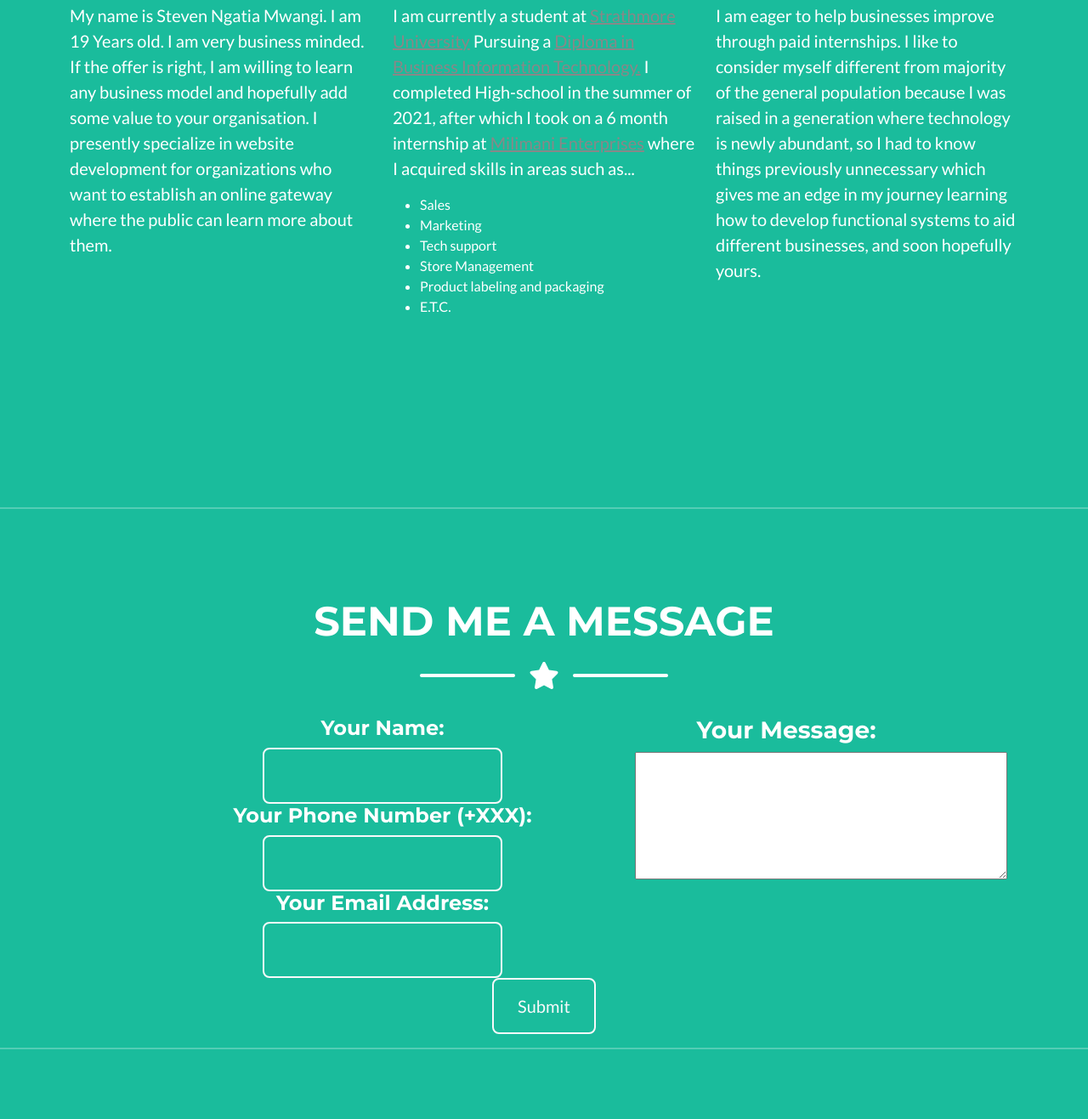
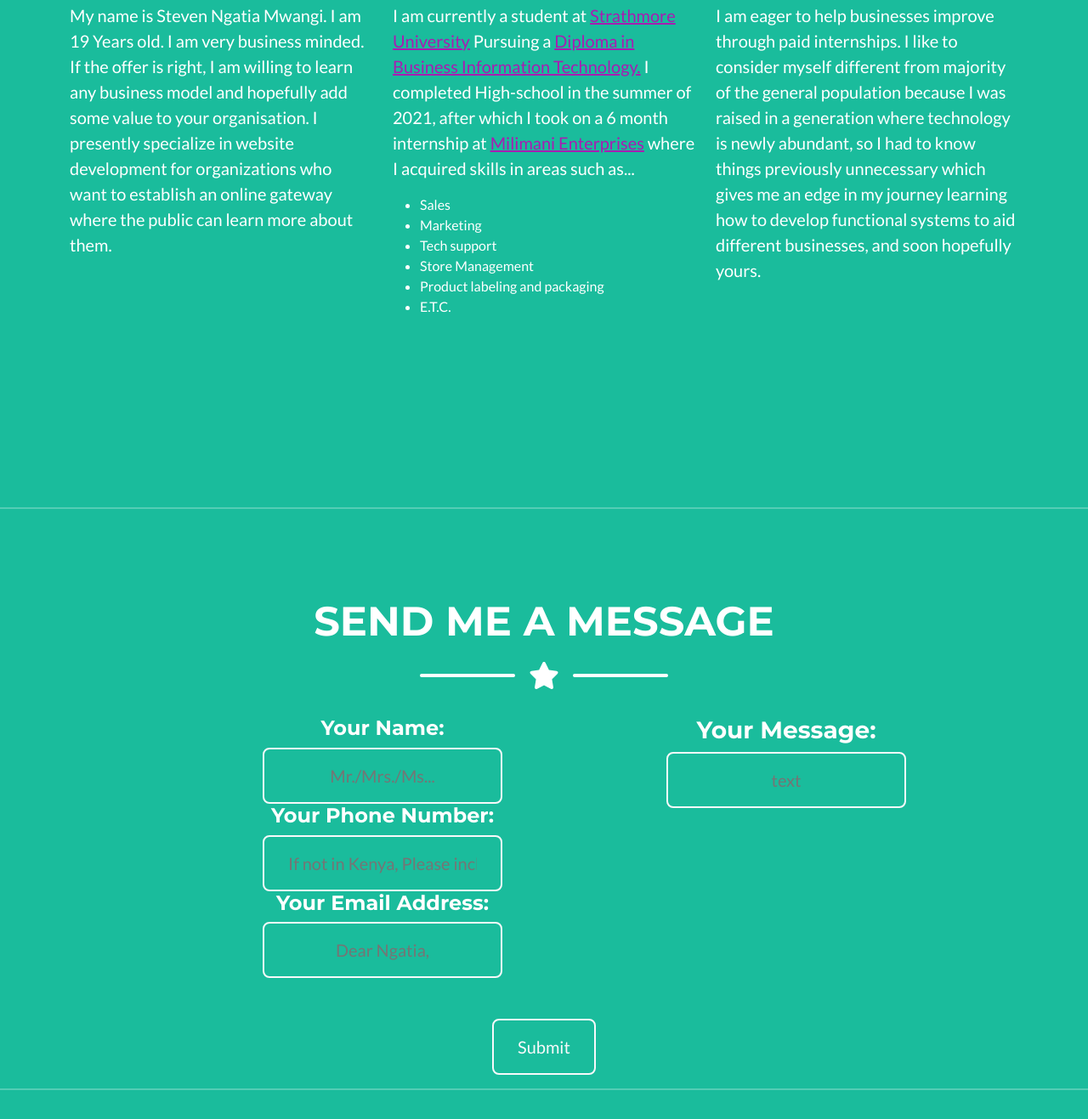
Before and after one commit to dev-Ngatia/Freelancer, a plain HTML site: page index.html in a window 1280 px wide. Shown: the part 1003-2320 px from the top of the page at 85% size. Drawn offline with nearby package versions, Linux system fonts and the light colour scheme.

Commit message:
Update index.html
corrections 2

```diff
--- a/index.html
+++ b/index.html
@@ -40,7 +40,7 @@
         <header class="masthead bg-primary text-white text-center" id="portfolio">
             <div class="container d-flex align-items-center flex-column">
                 <!-- Masthead Avatar Image-->
-                <img class="masthead-avatar mb-5" src="assets/img/header.jpg" alt="..." />
+                <img class="masthead-avatar mb-5" style="border-color: #a81cb2" src="assets/img/header.jpg" alt="..." />
                 <!-- Masthead Heading-->
                 <h1 class="masthead-heading text-uppercase mb-0">Steven Ngatia Mwangi Freelancer</h1>
                 <!-- Icon Divider-->
@@ -84,7 +84,7 @@
     //display the calculated age
     document.write(age);
 </script> Years old. I am very business minded. If the offer is right, I am willing to learn any business model and hopefully add some value to your organisation. I presently specialize in website development for organizations who want to establish an online gateway where the public can learn more about them.</p></div>
-                    <div class="col-lg-4 me-auto"><p class="lead">I am currently a student at <a style="color: #888888" href="https://strathmore.edu/">Strathmore University</a> Pursuing a <a style="color: #888888" href="https://strathmore.edu/course/diploma-in-business-information-technology/">Diploma in Business Information Technology.</a> I completed High-school in the summer of 2021, after which I took on a 6 month internship at <a style="color: #888888" href="https://milimani.rw/">Milimani Enterprises</a> where I acquired skills in areas such as...
+                    <div class="col-lg-4 me-auto"><p class="lead">I am currently a student at <a style="color: #a81cb2" href="https://strathmore.edu/">Strathmore University</a> Pursuing a <a style="color: #a81cb2" href="https://strathmore.edu/course/diploma-in-business-information-technology/">Diploma in Business Information Technology.</a> I completed High-school in the summer of 2021, after which I took on a 6 month internship at <a style="color: #a81cb2" href="https://milimani.rw/">Milimani Enterprises</a> where I acquired skills in areas such as...
                     <ul>
                       <li>Sales</li>
                       <li>Marketing</li>
@@ -118,14 +118,14 @@
                 <div class="row">
                     <div class="col-lg-6 ms-auto">
                       <form action="mailto:ngatia3223@gmail.com" method="post" enctype="text/plain" target="_blank">
-                      <h4>Your Name:</h4><input class="btn btn-xl btn-outline-light" type="text" name="Your Name" value=""><br>
-                      <h4>Your Phone Number (+XXX):</h4><input class="btn btn-xl btn-outline-light" type="text" name="Your Phone Number" value="">
-                      <h4>Your Email Address:</h4><input class="btn btn-xl btn-outline-light" type="email" name="Your Email Address" value="">
+                      <h4>Your Name:</h4><input class="btn btn-xl btn-outline-light" type="text" name="Your Name" placeholder="Mr./Mrs./Ms..." required><br>
+                      <h4>Your Phone Number:</h4><input class="btn btn-xl btn-outline-light" type="text" name="Your Phone Number" placeholder="If not in Kenya, Please include your country code." required>
+                      <h4>Your Email Address:</h4><input class="btn btn-xl btn-outline-light" type="email" name="Your Email Address" placeholder="Dear Ngatia," required>
 
                     </div>
-                    <div class="col-lg-4 me-auto"><h3>Your Message:</h3><textarea name="Your Email" rows="6" cols="50"></textarea></div>
+                    <div class="col-lg-4 me-auto"><h3>Your Message:</h3><input class="btn btn-xl btn-outline-light" type="text" name="Your Email" placeholder="text" required></div>
                 </div>
-            <input type="submit" class="btn btn-xl btn-outline-light" name="" ></form>
+            <br><br><input type="submit" class="btn btn-xl btn-outline-light" name="" ></form>
               </div>
             </div>
             <hr>
@@ -151,7 +151,7 @@
                         <h4 class="text-uppercase mb-4">Contact Information</h4>
                         <p class="lead mb-0">
                           <strong><u>Email:</u></strong> ngatia3223@gmail.com<br><hr>
-                          <strong><u>Phone Numbers:</u></strong> (+254) 743 349 955 <br> (+254) 773 942 232<br><hr>
+                          <strong><u>Phone Numbers:</u></strong><br> (+254) 743 349 955 <br> (+254) 773 942 232<br><hr>
                           <strong><u>Whatsapp:</u></strong> (+254) 773 942 232 <br> (+254) 743 349 955<br><hr>
                           <strong><u>Telegram:</u></strong> (+254) 743 349 955<hr></p>
                     </div>
```
